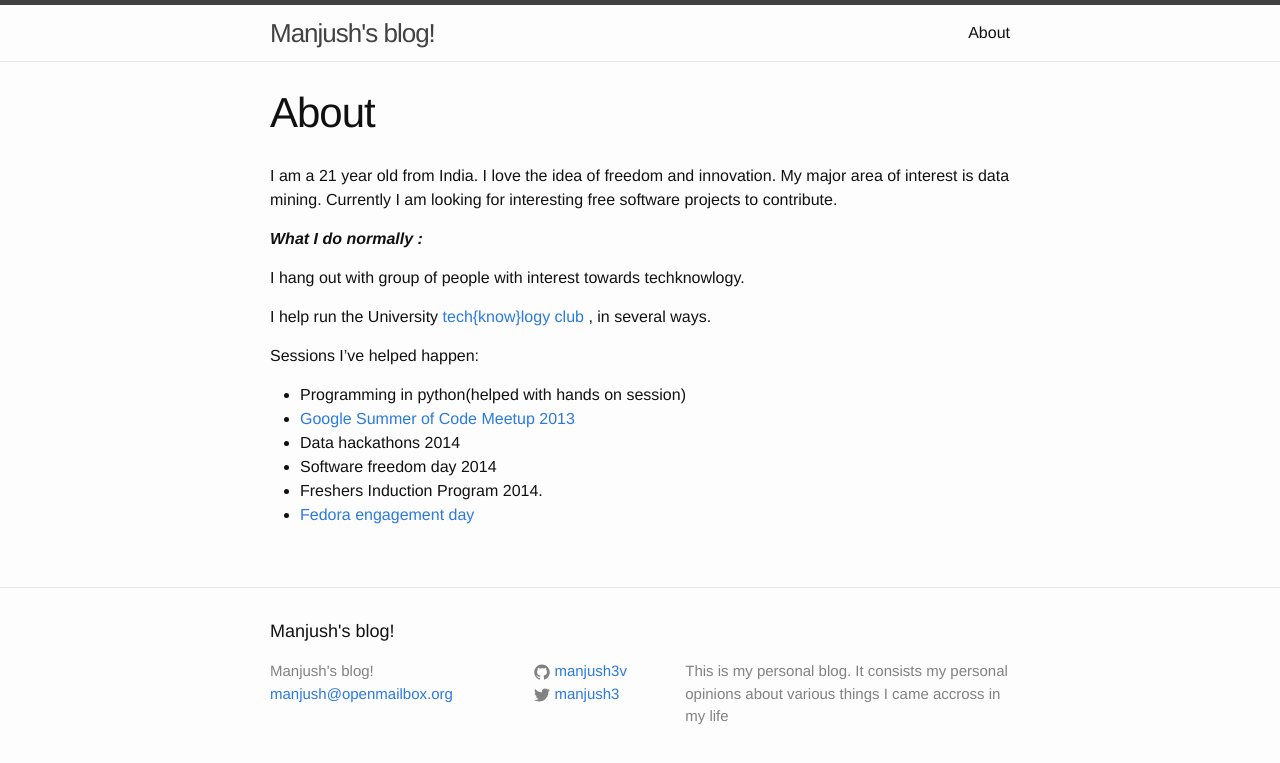
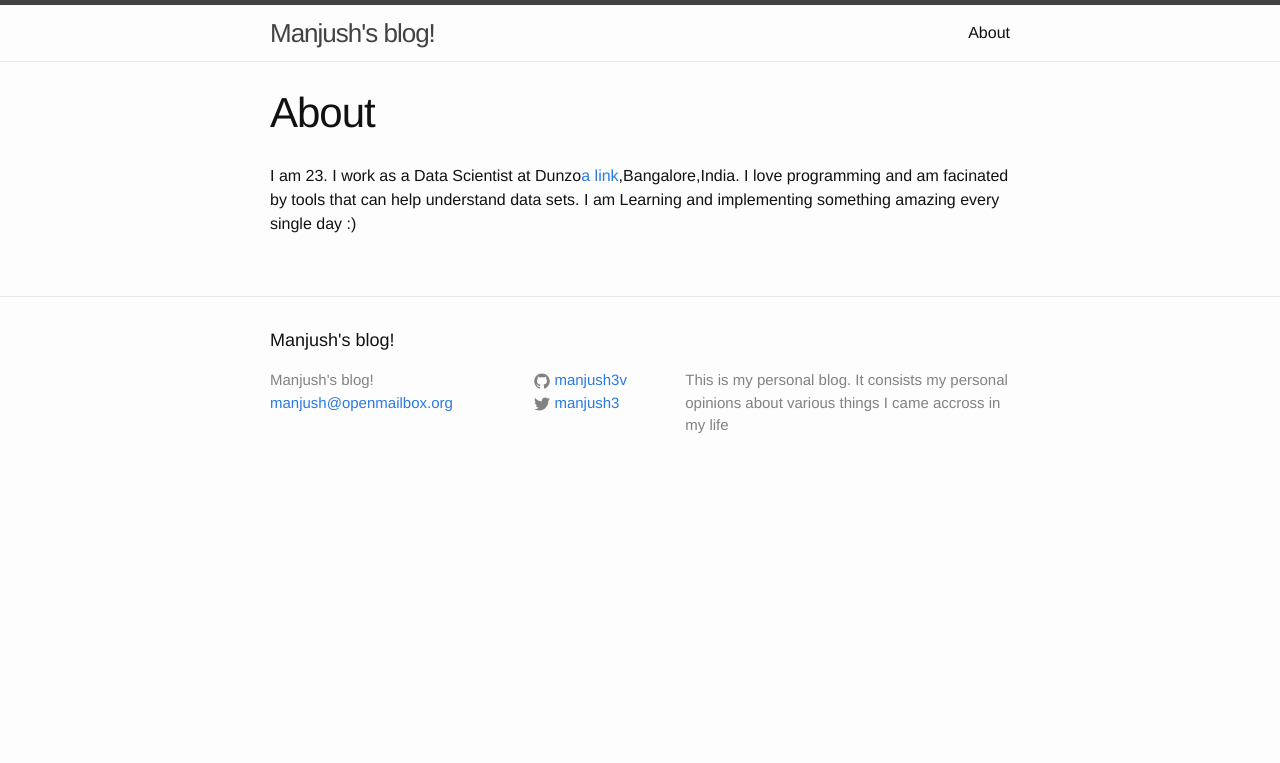
Before and after one commit to crazy420/crazy420.github.io, a Jekyll site: the page built from about.md, in a window 1280 px wide. Shown: the top 763 px of the page. Built offline with Jekyll 4.4.1, drawn with Linux system fonts in a browser that asks for light colours.

Commit message:
update about me page

```diff
--- a/about.md
+++ b/about.md
@@ -3,21 +3,4 @@
 title: About
 permalink: /about/
 ---
-
-I am a 21 year old from India. I love the idea of freedom and innovation. My major area of interest is data mining. Currently I am looking for interesting free software projects to contribute.
-
-
-***What I do normally :***
-
-I hang out with group of people with interest towards techknowlogy.
-
-I help run the University [tech{know}logy club](http://techknowlogy.github.io/) , in several ways.
-
-Sessions I've helped happen:
-
-* Programming in python(helped with hands on session)
-* [Google Summer of Code Meetup 2013](http://google-opensource.blogspot.in/2014/01/gsoc-meetup-in-coimbatore-india.html)
-* Data hackathons 2014
-* Software freedom day 2014
-* Freshers Induction Program 2014.
-* [Fedora engagement day](https://fedoraproject.org/wiki/Coimbatore_Fedora_Contribution_Camp)
+I am 23. I work as a Data Scientist at Dunzo[a link](http://dunzo.in),Bangalore,India. I love programming and am facinated by tools that can help understand data sets. I am Learning and implementing something amazing every single day :)
```
